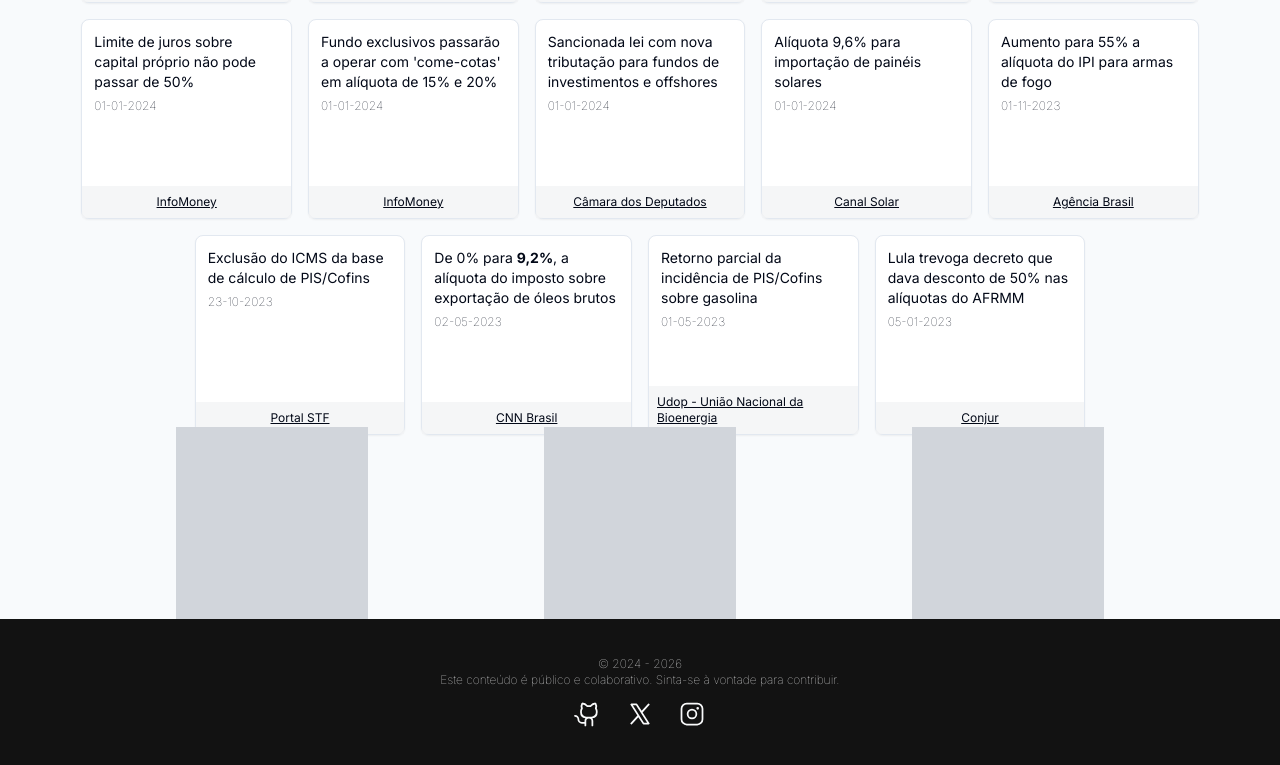
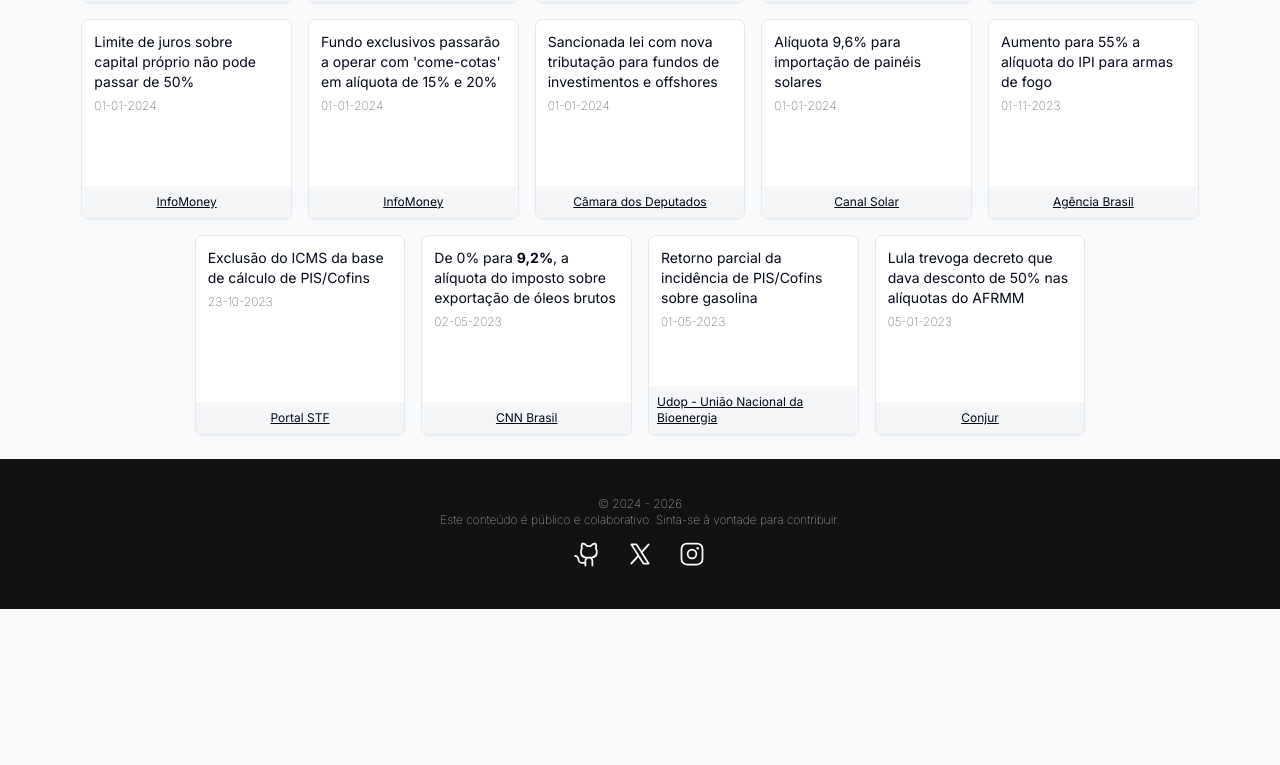
Before and after one commit to MurilloWolf/faz-o-l, a Next.js app: page / in a window 1280 px wide. Shown: the part 837-1602 px from the top of the page. After the commit the page ends 1446 px from the top, so only its background shows below. Built offline with nearby package versions, Linux system fonts and the light colour scheme; no server answers; a web font is replaced by a local one.

Commit message:
feat: added google tags

```diff
--- a/package.json
+++ b/package.json
@@ -13,6 +13,7 @@
     "@phosphor-icons/react": "^2.1.7",
     "class-variance-authority": "^0.7.0",
     "clsx": "^2.1.1",
+    "firebase": "^10.12.4",
     "lucide-react": "^0.414.0",
     "next": "^14.2.5",
     "react": "^18",
--- a/src/app/layout.tsx
+++ b/src/app/layout.tsx
@@ -1,8 +1,7 @@
 import type { Metadata } from "next";
 import { Inter } from "next/font/google";
 import "./globals.css";
-import { AdSense } from "@/components/system";
-import { GoogleAnalytics, GoogleTagManager } from "@next/third-parties/google";
+import { GoogleTagManager } from "@next/third-parties/google";
 
 const inter = Inter({ subsets: ["latin"] });
 
@@ -20,12 +19,9 @@ export default function RootLayout({
   return (
     <html lang="en">
       <head>
-        <meta name="google-adsense-account" content="ca-pub-3830032890688351" />
-        <AdSense />
         <link rel="icon" href="/favicon.ico" />
       </head>
-      <GoogleTagManager gtmId="GTM-XYZ" />
-      <GoogleAnalytics gaId="UA-XYZ" />
+      <GoogleTagManager gtmId="GTM-WD99BR59" />
       <body className={"bg-slate-50 " + inter.className}>{children}</body>
     </html>
   );
--- a/src/app/page.tsx
+++ b/src/app/page.tsx
@@ -1,7 +1,7 @@
 import Image from "next/image";
 import { star_lazy as bg } from "../assets/images";
 import { Salsa } from "next/font/google";
-import { AdBanner, CardList, Footer } from "@/components/system";
+import { CardList, Footer } from "@/components/system";
 
 const salsa = Salsa({ subsets: ["latin"], display: "swap", weight: "400" });
 
@@ -30,11 +30,6 @@ export default function Home() {
         </header>
         <section className="col-span-12 row-start-2  md:col-start-1">
           <CardList />
-          <div className="py-4 flex justify-evenly items-center max-h-40">
-            <AdBanner />
-            <AdBanner className="hidden md:block" />
-            <AdBanner className="hidden md:block" />
-          </div>
         </section>
         <Footer />
       </main>
```
Also changed, not shown: 1 other file (tests, documents, lock files or other folders).
